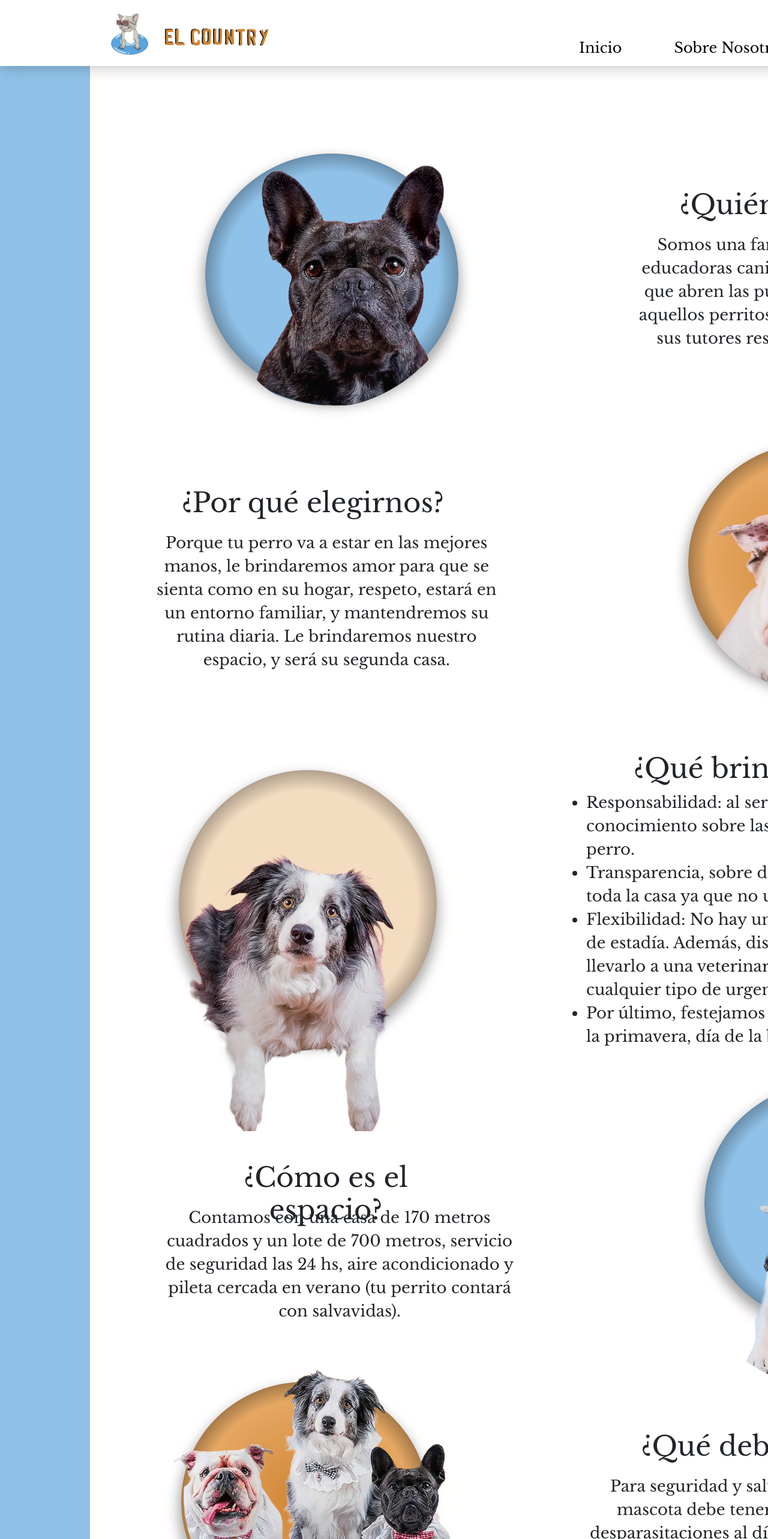
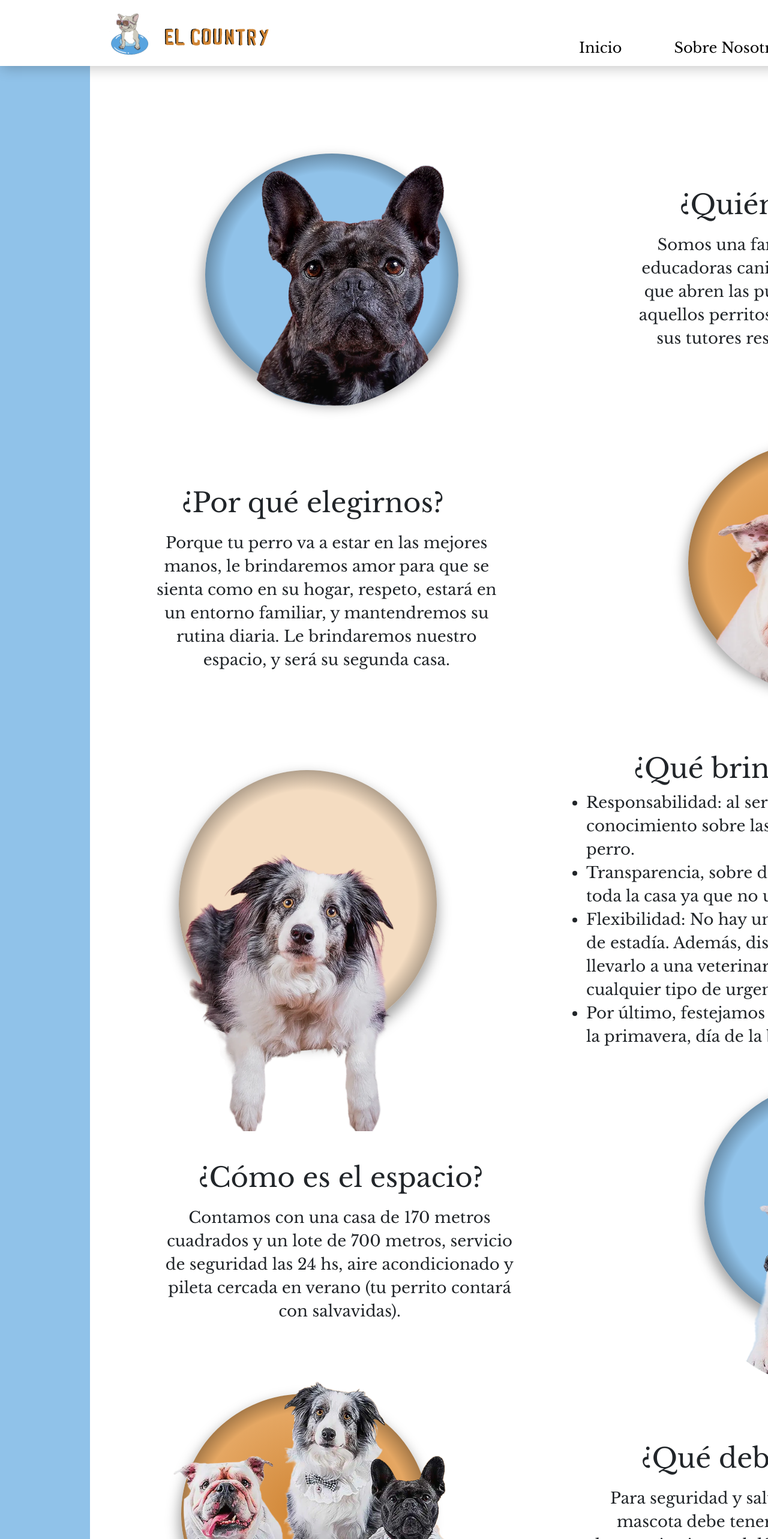
Before and after one commit to JaRafCaPer/guarderia_el_country, a React (Create React App) app: page /nosotras in a window 1280 px wide. Shown: the top 2566 px of the page at 60% size. Built offline with nearby package versions, Linux system fonts and the light colour scheme.

Commit message:
arregle vTablet sNosotras

```diff
--- a/src/components/SobreNosotras/SobreNosotras.css
+++ b/src/components/SobreNosotras/SobreNosotras.css
@@ -33,7 +33,7 @@
 }
 
 .cColEsp{
-    height: 500px;
+    height: 520px;
     display: flex;
     flex-direction: row;
     justify-content: space-around;
@@ -121,7 +121,7 @@
 }
 
 .info3 h2{
-    width: 500px;
+    width: 550px;
     height: 45px;
     font-size: 45px;
     text-align: center;
@@ -430,7 +430,6 @@
         background-color:white;
         width: 768px;
         height: 100%;
-
     }
 .containerNosotras {
         width: 768px;
@@ -451,6 +450,7 @@
 
 .cColRer{
     width: 400px;
+    height: 490px;
     flex-direction: column;
     justify-content: center;
     align-items: center;
@@ -629,7 +629,7 @@
 }
 
 .infoUl h2{
-    width: 194px;
+    width: 200px;
     height: 30px;
     font-size: 22px;
     text-align: center;
```
